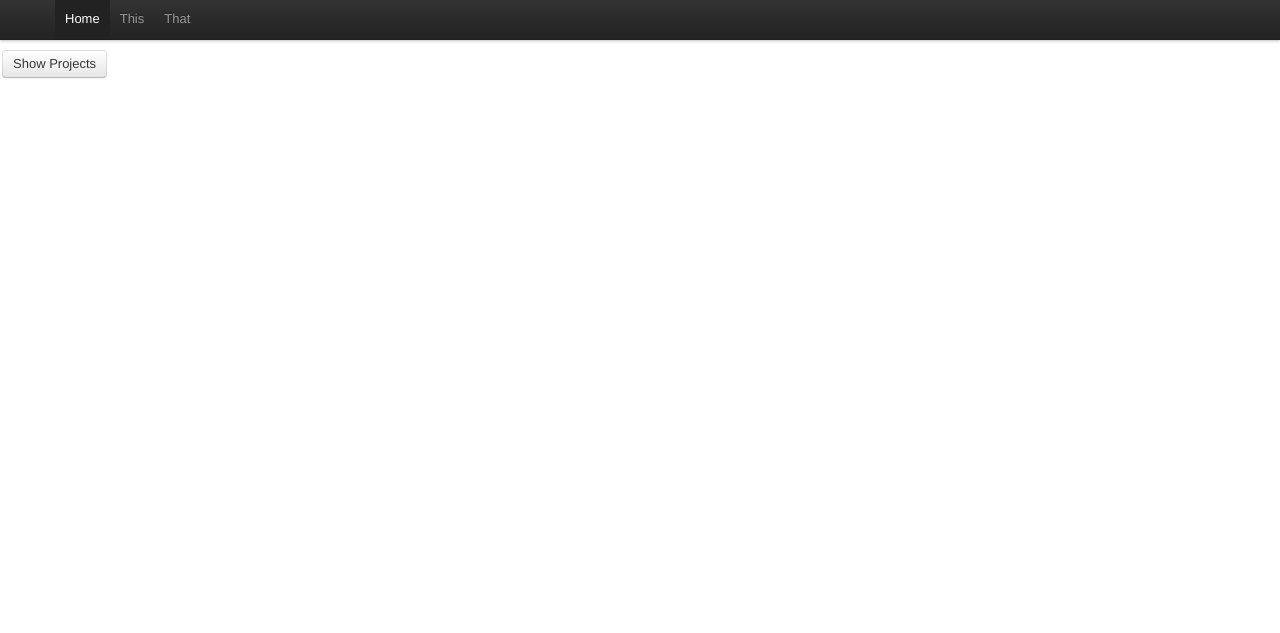
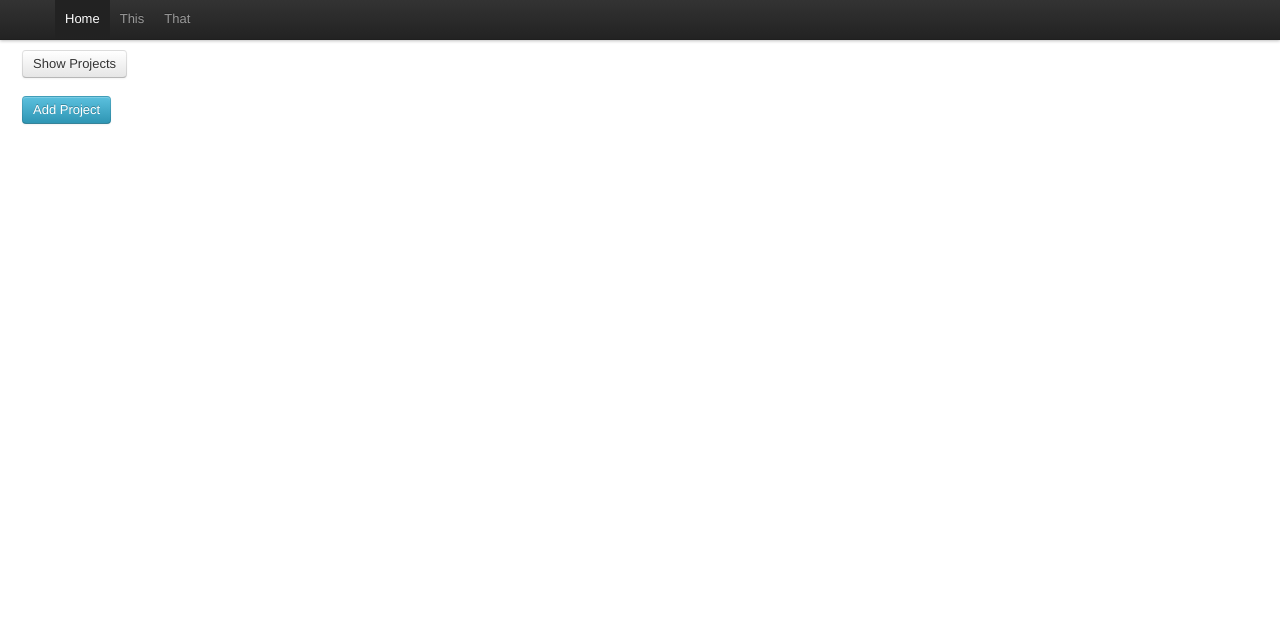
Before and after one commit to andreebrazeau/Dogether, a Django app: page / in a window 1280 px wide. Shown: the top 633 px of the page. Run offline with Django 3.2, Linux system fonts and the light colour scheme.

Commit message:
PRoject Create, Update

```diff
--- a/templates/tasks.html
+++ b/templates/tasks.html
@@ -8,6 +8,7 @@
 
     </tbody>
   </table>
+  <button class="btn btn-info" id='add_project_btn'>Add Project</button>
 {% endblock %}
 
 
@@ -23,18 +24,37 @@
 
   		</tbody>
   	</table>
-  	<button class="btn btn-info" id='add_job_btn'>Add job</button>
+  	<button class="btn btn-info" id='add_job_btn'>Add Job</button>
 {% endblock %}
 
 
 
 
 {% block task_details %}
+<!--Form for Porjects-->
+<form class="form-horizontal" id='project-form' name='project-form'>{% csrf_token %}
+  <fieldset >
+    <div class='control-group' id='error-message'>
+    </div>
+    <div class="control-group">
+      <!-- <input type='hidden' value='' name='project_id'> -->
+      <input type="text" class="large-input" id="title" placeholder='Add a Project' name='title'>
+    </div>
+    <div class="control-group">
+      <textarea class="large-input" id="details" rows='3' placeholder='You can add some notes. Even some links!' name='details'></textarea>  <!-- |safe -->
+    </div>
+    <div class="control-group">
+      <button class="btn btn-primary" id="submit-project">Submit</button>
+      <button class="btn cancel" id='delete-project'>Delete Project</button>
+    </div>
+  </fieldset>
+</form>
+
+<!--Form for Jobs-->
 <form class="form-horizontal" id='job-form' name = 'job-form'>{% csrf_token %}
   <fieldset >
   	<div class="control-group task-buttons">
   		<button class="btn btn-success" id='completed'><i class="icon-ok icon-white"></i> Mark completed</button>
-  		<button class="btn cancel" id='delete-job'>Delete Job</button>
     </div>
     <div class='control-group' id='error-message'>
     </div>
@@ -59,6 +79,7 @@
     </div>
     <div class="control-group">
       <button class="btn btn-primary" id="submit-job">Submit</button>
+      <button class="btn cancel" id='delete-job'>Delete Job</button>
     </div>
   </fieldset>
 </form>
--- a/together/urls.py
+++ b/together/urls.py
@@ -7,6 +7,8 @@ admin.autodiscover()
 urlpatterns = patterns('',
     url(r'^$', 'together_app.views_projects.home'),
     url(r'^project/index$', 'together_app.views_projects.index'),
+    url(r'^project/add$', 'together_app.views_projects.add'),
+    url(r'^project/update$', 'together_app.views_projects.update'),
     url(r'^(?P<project_id>\d+)/index$', 'together_app.views_jobs.index'),
     url(r'^job/add_job$', 'together_app.views_jobs.add_job'),
     url(r'^job/update$', 'together_app.views_jobs.update'),
--- a/together_app/models_jobs.py
+++ b/together_app/models_jobs.py
@@ -68,6 +68,7 @@ class Job(models.Model):
 		for key in ['title', 'note', 'assign_to']: # set all params
 			if params.has_key(key):
 				setattr(self, key, params[key])
+
 	def set_project_id(self, params):
 		project = Project.objects.get(id = params['project_id']) # assign project
 		setattr(self, 'project_id', project)
--- a/together_app/static/css/docs.css
+++ b/together_app/static/css/docs.css
@@ -1,6 +1,7 @@
 body {
 	padding-top: 50px;
 	padding-right: 20px;
+	padding-left: 20px;
 }
 
 /*div  {
@@ -43,9 +44,17 @@ div.center {
 	visibility:hidden;
 }
 #job_table tr.completed {
-	background-color: red;
+	background-color: gray;
+	opacity:0.4;
 }
 
 tr.selected {
 	background-color: whiteSmoke;
 }
+input#title {
+	font-size:200%;
+	height:auto;
+}
+form.project {
+
+}
--- a/together_app/static/js/script.js
+++ b/together_app/static/js/script.js
@@ -3,8 +3,17 @@ $(document).ready(function() {
     order_number = 1;
     $('div#error_message').hide();
     $('#show-projects').click(Projects.index);
-    $('tbody#project_table').on('click','tr.project',Jobs.index);
-    $('#submit-job').click(function(event){ //in a event click return 'event'
+    $('tbody#project_table').on('click','tr.project',function(){
+        $('div.center').css('visibility', 'visible')
+        $('div.right').css('visibility', 'visible')
+        Projects.show_form()
+        var project = $(this).data('project-data');
+        $('#project_table tr').removeClass('selected')
+        $(this).addClass('selected')
+        Jobs.index(project);
+        Projects.project_details(project);
+    });
+    $('#job-form #submit-job').click(function(event){ //in a event click return 'event'
         event.preventDefault(); // make sure to not do the Default (send a get)
         var job_data = $('#job-form').data('job-data')
         var form_data = Jobs.get_form_data();//get the data from the form
@@ -15,10 +24,32 @@ $(document).ready(function() {
         }
     });
     $('tbody#job_table').on('click','tr.job',Jobs.get_job_details); //Jobs.get_job_details
-    $('#add_job_btn').click(clear_form);
-    $('#completed').click(Jobs.mark_completed);
-    $('#delete-job').click(Jobs.delete_job);
-    $('tbody#job_table').on('change','tr td input', Jobs.mark_completed);
+    $('#add_job_btn').click(function(event) {
+        Jobs.clear_form()
+        Jobs.show_form()
+    });
+    $('#job-form #completed').click(function(event) {
+        event.preventDefault();
+        var job_data = $('#job-form').data('job-data');
+        Jobs.mark_completed(job_data)
+    });
+
+    $('#job-form #delete-job').click(Jobs.delete_job);
+    $('tbody#job_table').on('change','tr td input', function(){
+        job_data = $(this).closest('tr.job').data('job-data')
+        Jobs.mark_completed(job_data)
+    });
+    $('#add_project_btn').click(Projects.clear_form);
+    $('#project-form #submit-project').click(function(event){ //in a event click return 'event'
+        event.preventDefault(); // make sure to not do the Default (send a get)
+        var project_data = $('#project-form').data('project-data')
+        var form_data = Projects.get_form_data();//get the data from the form
+        if (project_data == '') { // if new job
+            Projects.create(form_data); // add job
+        }else{
+            Projects.update(form_data,project_data); // update job
+        }
+    });
 
     //This is to add the CSRF to tha Ajax POST method
     jQuery(document).ajaxSend(function(event, xhr, settings) {
@@ -66,7 +97,7 @@ Jobs = {}
 Projects = {}
 Projects.project = function(data) { //create a object job
     var project = {
-    project_id: data.pk,
+    id: data.pk,
     title: data.fields.title,
     user_id: data.fields.user_id,
     details: data.fields.details
@@ -89,15 +120,12 @@ Jobs.job = function(data) { //create a object job
     return job
 };
 
-Jobs.index = function(){ //create index
-    $('div.center').css('visibility', 'visible')
-    var project = $(this).data('project-data');//get project ID from project
-    $('#project_table tr').removeClass('selected')
-    $(this).addClass('selected')
-    console.log(project);
+Jobs.index = function(project){ //create index
+    //get project ID from project
     $('h1.project-title').html(project.title);
     $('#job-form').data('project_id', project.project_id);
-    url = '/'+project.project_id+'/index'
+    url = '/'+project.id+'/index'
+    Projects.show_form()
     $.ajax({
         type: "POST",
         url: url,
@@ -114,9 +142,14 @@ Jobs.list_project = function(data) { //create the list of project
 };
 
 Jobs.job_html = function(job) {//create the html for a job
+    if (job.completed===true){
+        var checked = 'checked'
+    }else{
+        var checked = ''
+    }
     var new_job = '<tr class="job" id='+job.id+'><td>'+
     order_number+
-    '</td><td><input value="'+job.id+'" type="checkbox"></td><td class="title">'+
+    '</td><td><input value="'+job.id+'" type="checkbox"'+checked+'></td><td class="title">'+
     job.title +
     '</td><td class = "right-row">></td></tr>';
     order_number++;
@@ -139,7 +172,7 @@ Jobs.create = function(form_data){ // form_data from function get_form_data //ob
             type: "POST",
             url: "/job/add_job",
             data: form_data
-        }).done(Jobs.add_job_to_page);// add job to page
+        }).done(Jobs.reorder);// add job to page
     }
 };
 
@@ -160,7 +193,7 @@ Jobs.add_job_to_page = function(data) { //add the job th the list of job. //{Obj
     if (data.completed === true) {
         $('#job_table tr').last().addClass('completed')
     }
-    clear_form()
+    Jobs.clear_form()
 };
 
 Jobs.update_title = function(data) {
@@ -169,22 +202,23 @@ Jobs.update_title = function(data) {
     // var new_row = Jobs.job_html(data)
     // old_row.replaceWith(new_row)
     $('#job_table tr#'+data.id).data('job-data',data)
-    clear_form()
+    Jobs.clear_form()
 };
 
 Jobs.get_job_details = function() { //show detail on the 'form'
     $('#job_table tr').removeClass('selected')
     $(this).addClass('selected')
     $('div.right').css('visibility', 'visible')
+    Jobs.show_form()
     var job = $(this).data('job-data');
     $('#job-form').data('job-data',job)
-    $('#title').val(job.title)
-    $('#note').val(job.note)
-    $('#due_date').val(job.due_date)
-    $('#assign_to').val(job.assign_to)
+    $('#job-form #title').val(job.title)
+    $('#job-form #note').val(job.note)
+    $('#job-form #due_date').val(job.due_date)
+    $('#job-form #assign_to').val(job.assign_to)
 };
 
-function clear_form() {
+Jobs.clear_form = function() {
     $('#job_table tr').removeClass('selected')
     $('div.right').css('visibility', 'visible')
     $('#job-form').find(':input').each(function() {
@@ -200,8 +234,7 @@ function clear_form() {
     $('#job-form').data('job-data','')
 };
 
-Jobs.mark_completed = function() {
-    var job_data = $('#job-form').data('job-data');
+Jobs.mark_completed = function(job_data) {
     $.ajax({
         type: "POST",
         url: "/job/mark_completed",
@@ -269,6 +302,86 @@ Projects.project_html = function(project) {
     return html
 }
 
+Projects.project_details = function(project) {
+    $('#project-form #title').val(project.title)
+    $('#project-form #details').val(project.details)
+    $('#project-form').data('project-data',project)
+}
+
+Jobs.show_form = function() {
+    $('#job-form').show();
+    $('#project-form').hide();
+}
+
+Projects.show_form = function() {
+    $('#project-form').show();
+    $('#job-form').hide();
+}
+
+Projects.clear_form = function() {
+    $('#job_table tr').removeClass('selected')
+    $('#project_table tr').removeClass('selected')
+    $('div.right').css('visibility', 'visible')
+    $('div.center').css('visibility', 'hidden')
+    Projects.show_form()
+    $('#project-form').find(':input').each(function() {
+        switch(this.type) {
+            case 'text':
+            case 'textarea':
+                $(this).val('');
+                break;
+        }
+    });
+    $('#project-form').data('project-data','')
+};
+
+Projects.get_form_data = function() {
+    var form_data = $('#project-form').serializeObject();
+    return form_data;
+}
+
+Projects.create = function(form_data) {
+    if (Projects.form_error(form_data) == false) {
+        $('div#error-message').hide()
+        $('div#error-message').html('')
+        $.ajax({
+            type: "POST",
+            url: "/project/add",
+            data: form_data
+        }).done(Projects.index);// add job to page
+    }
+}
+
+Projects.form_error = function(form_data) {
+    var message = ''
+    if (form_data.title == ''){
+        message += 'Title should not be empty.</br>'
+    }
+
+    if (message.length > 0 ) {
+        $('div#error-message').show()
+        $('div#error-message').html('<p class="error-message">'+message+'</p>')
+    }else{
+        return false
+    }
+};
+
+Projects.update = function (form_data, project_data) {
+    var project_id = project_data.id;
+    form_data.id= project_id
+    $.ajax({
+        type: "POST",
+        url: "/project/update",
+        data: form_data
+    }).done(Projects.index);
+};
+
+Projects.update_title = function (data) {
+    $('#project_table tr#'+data.id+' td.title').html(data.title)
+    $('#project_table tr#'+data.id).data('project-data',data)
+    Projects.clear_form()
+};
+
 $.fn.serializeObject = function()
 {
     var o = {};
--- a/together_app/views_projects.py
+++ b/together_app/views_projects.py
@@ -14,3 +14,15 @@ def index(request):
     projects = Project.objects.all()
     data = serializers.serialize('json', Project.objects.all())
     return HttpResponse(data, 'application/json')
+
+@csrf_protect # should not be exempt
+def add(request):
+	form_data = request.POST
+	project = Project.create(form_data)
+	return HttpResponse(project, 'application/json')
+
+@csrf_protect
+def update(request):
+	form_data = request.POST
+	project = Project.update(form_data)
+	return HttpResponse(project, 'application/json')
```
Also changed, not shown: together_app/models_projects.py (+35 -0 lines).
